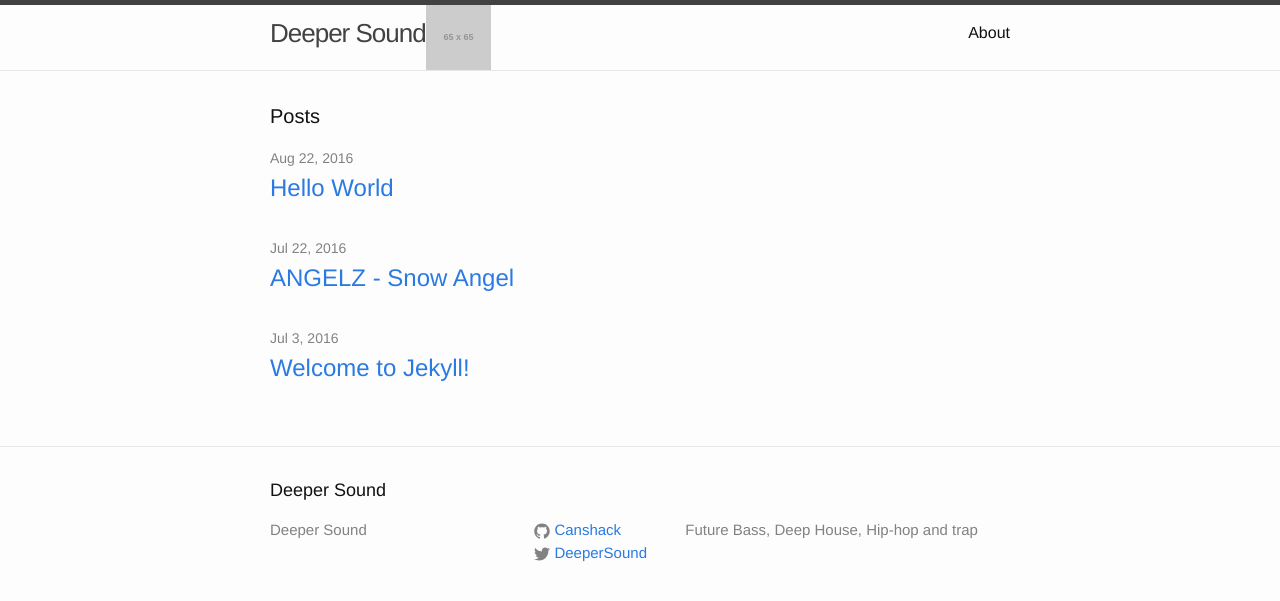
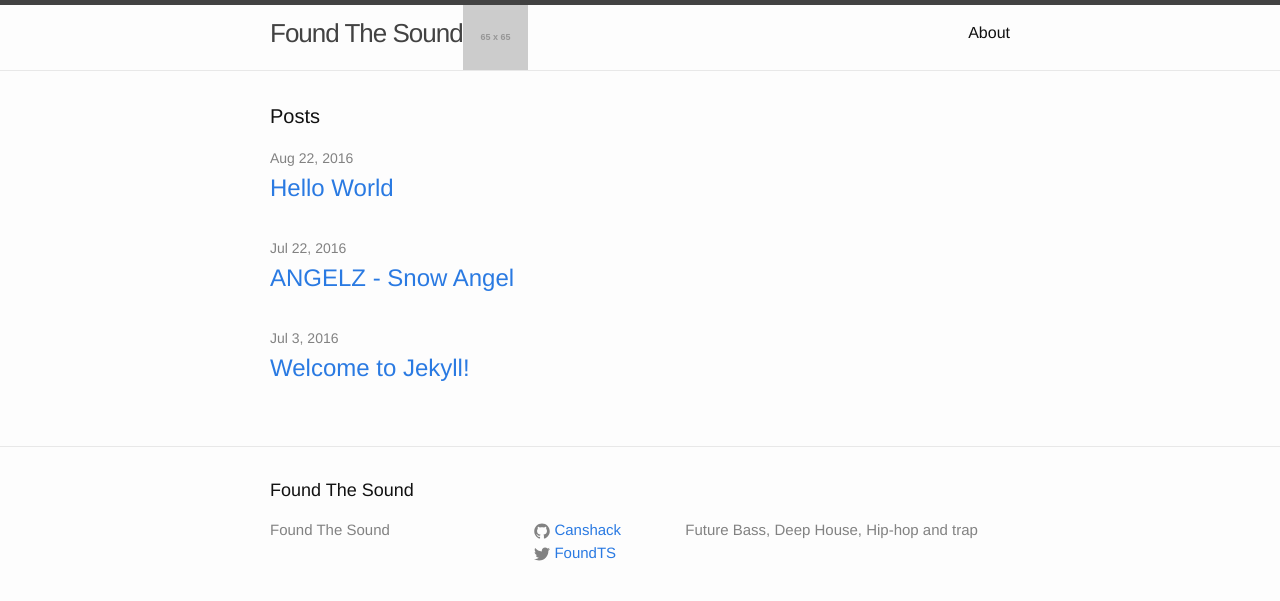
Before and after one commit to tfrenchy/Canshack.github.io, a Jekyll site: the page built from index.html, in a window 1280 px wide. Shown: the top 601 px of the page. Built offline with Jekyll 4.4.1, drawn with Linux system fonts in a browser that asks for light colours; part of the change alters nothing that is shown.

Commit message:
Update _config.yml

```diff
--- a/_config.yml
+++ b/_config.yml
@@ -1,18 +1,12 @@
-# Welcome to Jekyll!
-#
-# This config file is meant for settings that affect your whole blog, values
-# which you are expected to set up once and rarely need to edit after that.
-# For technical reasons, this file is *NOT* reloaded automatically when you use
-# 'jekyll serve'. If you change this file, please restart the server process.
 
 # Site settings
-title: Deeper Sound
+title: Found The Sound
 
 description: > # this means to ignore newlines until "baseurl:"
   Future Bass, Deep House, Hip-hop and trap
 baseurl: "" # the subpath of your site, e.g. /blog
 url: "http://yourdomain.com" # the base hostname & protocol for your site
-twitter_username: DeeperSound
+twitter_username: FoundTS
 github_username:  Canshack
 
 # Build settings
```
